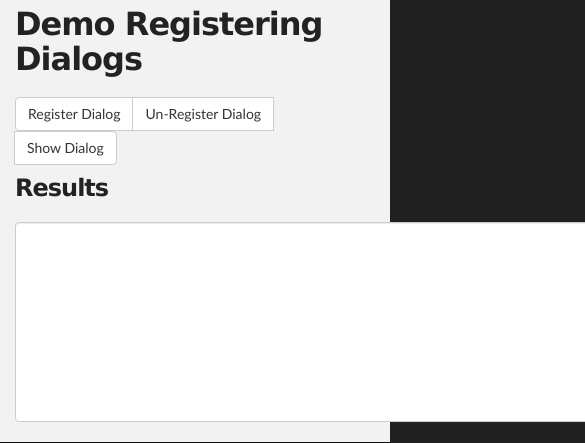
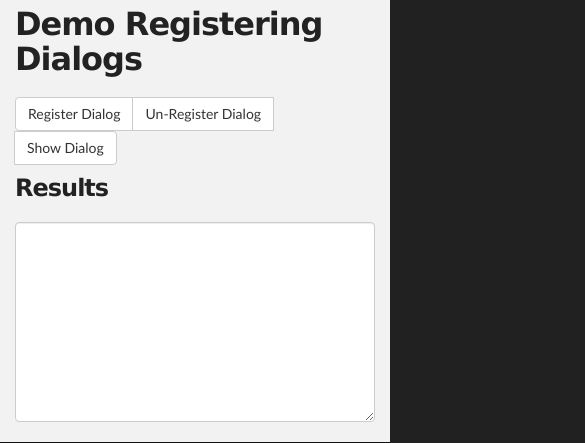
Before and after one commit to stats/FormDialog, a plain HTML site: page index.html in a window 390 px wide. Shown: the part 773-1216 px from the top of the page, 585 px wide, since content can reach past the window. Drawn offline with nearby package versions, Linux system fonts and the light colour scheme.

Commit message:
Update textarea to not break site on mobile

```diff
--- a/index.html
+++ b/index.html
@@ -146,7 +146,6 @@
 
       #results {
         height: 200px;
-        width: 600px;
         margin: 20px 0;
       }
 
@@ -209,7 +208,9 @@
         </div>
 
         <h3>Results</h3>
-        <textarea id="results" class="form-control"></textarea>
+        <div class="form-group">
+          <textarea id="results" class="form-control"></textarea>
+        </div>
       </div>
     </div>
 
```
